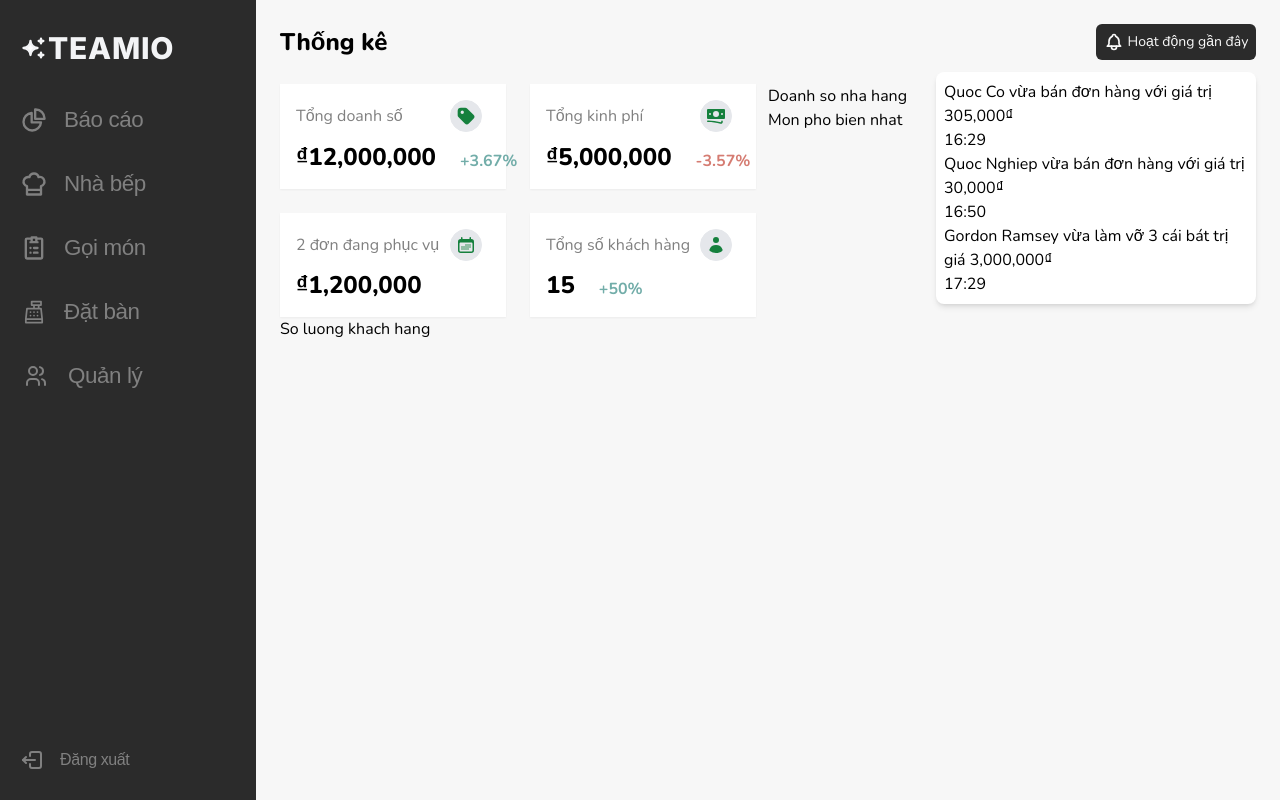
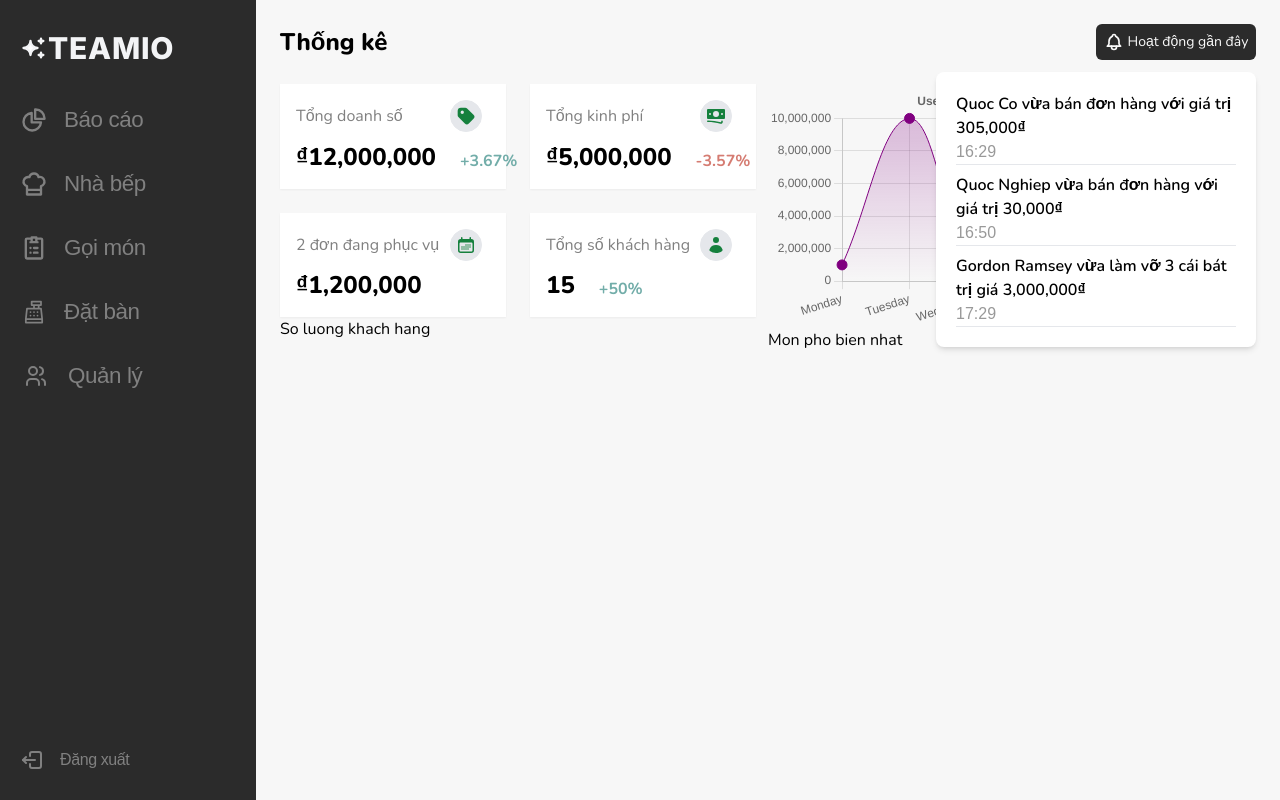
Before and after one commit to kiencoam/restaurant-app, a Next.js app: page /home/dashboard in a window 1280 px wide. Both pictures are taken after a click on the button "Hoạt động gần đây". Built offline with nearby package versions, Linux system fonts and the light colour scheme; a web font is replaced by a local one.

Commit message:
moi them chart.js

```diff
--- a/package.json
+++ b/package.json
@@ -9,9 +9,11 @@
     "lint": "next lint"
   },
   "dependencies": {
+    "chart.js": "^4.4.5",
     "next": "14.2.15",
     "next-auth": "^5.0.0-beta.22",
     "react": "^18",
+    "react-chartjs-2": "^5.2.0",
     "react-dom": "^18"
   },
   "devDependencies": {
--- a/src/app/home/dashboard/page.jsx
+++ b/src/app/home/dashboard/page.jsx
@@ -1,13 +1,66 @@
 "use client";
 
-import { Activities } from "@/components/Activities";
 import { BusinessChart } from "@/components/BusinessChart";
 import { CustomerChart } from "@/components/CustomerChart";
 import { PopularDish } from "@/components/PopularDish";
-import { useState } from "react";
+import { useState, useRef, useEffect } from "react";
+import Chart from "chart.js/auto";
+import {
+  Chart as ChartJS,
+  LineElement,
+  CategoryScale,
+  LinearScale,
+  PointElement,
+  Title,
+  Tooltip,
+  Legend,
+} from "chart.js";
+
+ChartJS.register(
+  LineElement,
+  CategoryScale,
+  LinearScale,
+  PointElement,
+  Title,
+  Tooltip,
+  Legend
+);
+
+const activities = [
+  {
+    id: 1,
+    event: "Quoc Co vừa bán đơn hàng với giá trị 305,000₫",
+    time: "16:29",
+  },
+  {
+    id: 2,
+    event: "Quoc Nghiep vừa bán đơn hàng với giá trị 30,000₫",
+    time: "16:50",
+  },
+  {
+    id: 3,
+    event: "Gordon Ramsey vừa làm vỡ 3 cái bát trị giá 3,000,000₫",
+    time: "17:29",
+  },
+];
 
 const DashboardPage = () => {
   const [toggle, setToggle] = useState(false);
+
+  const activitiesRef = useRef(null);
+
+  useEffect(() => {
+    const handleClickOutside = (event) => {
+      if (
+        activitiesRef.current &&
+        !activitiesRef.current.contains(event.target)
+      ) {
+        setToggle(false);
+      }
+    };
+    document.addEventListener("mousedown", handleClickOutside);
+    return () => document.removeEventListener("mousedown", handleClickOutside);
+  }, []);
 
   return (
     <section className="h-screen w-full bg-[#f7f7f7] p-6">
@@ -40,7 +93,22 @@ const DashboardPage = () => {
             </svg>
             <div className="text-sm">Hoạt động gần đây</div>
           </button>
-          {toggle && <Activities />}
+
+          {toggle && (
+            <div
+              ref={activitiesRef}
+              className="absolute rounded-lg shadow-md p-3 w-80 min-h-[200px] max-h-[400px] overflow-auto top-12 -left-40 bg-white"
+            >
+              {activities.map((activity) => (
+                <div key={activity.id} className="border-b m-2">
+                  <div className="font-semibold">{activity.event}</div>
+                  <div className="text-[#999999] text-md font-flux">
+                    {activity.time}
+                  </div>
+                </div>
+              ))}
+            </div>
+          )}
         </div>
       </div>
 
@@ -102,9 +170,9 @@ const DashboardPage = () => {
                   >
                     <path d="M5.25 12a.75.75 0 0 1 .75-.75h.01a.75.75 0 0 1 .75.75v.01a.75.75 0 0 1-.75.75H6a.75.75 0 0 1-.75-.75V12ZM6 13.25a.75.75 0 0 0-.75.75v.01c0 .414.336.75.75.75h.01a.75.75 0 0 0 .75-.75V14a.75.75 0 0 0-.75-.75H6ZM7.25 12a.75.75 0 0 1 .75-.75h.01a.75.75 0 0 1 .75.75v.01a.75.75 0 0 1-.75.75H8a.75.75 0 0 1-.75-.75V12ZM8 13.25a.75.75 0 0 0-.75.75v.01c0 .414.336.75.75.75h.01a.75.75 0 0 0 .75-.75V14a.75.75 0 0 0-.75-.75H8ZM9.25 10a.75.75 0 0 1 .75-.75h.01a.75.75 0 0 1 .75.75v.01a.75.75 0 0 1-.75.75H10a.75.75 0 0 1-.75-.75V10ZM10 11.25a.75.75 0 0 0-.75.75v.01c0 .414.336.75.75.75h.01a.75.75 0 0 0 .75-.75V12a.75.75 0 0 0-.75-.75H10ZM9.25 14a.75.75 0 0 1 .75-.75h.01a.75.75 0 0 1 .75.75v.01a.75.75 0 0 1-.75.75H10a.75.75 0 0 1-.75-.75V14ZM12 9.25a.75.75 0 0 0-.75.75v.01c0 .414.336.75.75.75h.01a.75.75 0 0 0 .75-.75V10a.75.75 0 0 0-.75-.75H12ZM11.25 12a.75.75 0 0 1 .75-.75h.01a.75.75 0 0 1 .75.75v.01a.75.75 0 0 1-.75.75H12a.75.75 0 0 1-.75-.75V12ZM12 13.25a.75.75 0 0 0-.75.75v.01c0 .414.336.75.75.75h.01a.75.75 0 0 0 .75-.75V14a.75.75 0 0 0-.75-.75H12ZM13.25 10a.75.75 0 0 1 .75-.75h.01a.75.75 0 0 1 .75.75v.01a.75.75 0 0 1-.75.75H14a.75.75 0 0 1-.75-.75V10ZM14 11.25a.75.75 0 0 0-.75.75v.01c0 .414.336.75.75.75h.01a.75.75 0 0 0 .75-.75V12a.75.75 0 0 0-.75-.75H14Z" />
                     <path
-                      fill-rule="evenodd"
+                      fillRule="evenodd"
                       d="M5.75 2a.75.75 0 0 1 .75.75V4h7V2.75a.75.75 0 0 1 1.5 0V4h.25A2.75 2.75 0 0 1 18 6.75v8.5A2.75 2.75 0 0 1 15.25 18H4.75A2.75 2.75 0 0 1 2 15.25v-8.5A2.75 2.75 0 0 1 4.75 4H5V2.75A.75.75 0 0 1 5.75 2Zm-1 5.5c-.69 0-1.25.56-1.25 1.25v6.5c0 .69.56 1.25 1.25 1.25h10.5c.69 0 1.25-.56 1.25-1.25v-6.5c0-.69-.56-1.25-1.25-1.25H4.75Z"
-                      clip-rule="evenodd"
+                      clipRule="evenodd"
                     />
                   </svg>
                 </div>
--- a/src/components/Activities.js
+++ b/src/components/Activities.js
@@ -1,3 +1,5 @@
+import { useRef } from "react";
+
 const activities = [
   {
     id: 1,
@@ -17,12 +19,19 @@ const activities = [
 ];
 
 export function Activities() {
+  const activitiesRef = useRef(null);
+
   return (
-    <div className="absolute rounded-lg shadow-md w-80 min-h-[200px] max-h-[400px] overflow-auto top-12 -left-40 bg-white p-2">
+    <div
+      ref={activitiesRef}
+      className="absolute rounded-lg shadow-md p-3 w-80 min-h-[200px] max-h-[400px] overflow-auto top-12 -left-40 bg-white"
+    >
       {activities.map((activity) => (
-        <div>
-          <div>{activity.event}</div>
-          <div>{activity.time}</div>
+        <div key={activity.id} className="border-b m-2">
+          <div className="font-semibold">{activity.event}</div>
+          <div className="text-[#999999] text-md font-flux">
+            {activity.time}
+          </div>
         </div>
       ))}
     </div>
--- a/src/components/BusinessChart.js
+++ b/src/components/BusinessChart.js
@@ -1,3 +1,63 @@
+import { Line } from "react-chartjs-2";
+
+const revenue = [
+  { name: "Monday", gain: 1000000 },
+  { name: "Tuesday", gain: 10000000 },
+  { name: "Wednesday", gain: 1500000 },
+  { name: "Thursday", gain: 3000000 },
+  { name: "Friday", gain: 6000000 },
+  { name: "Sarturday", gain: 700000 },
+  { name: "Sunday", gain: 2100000 },
+];
+
 export function BusinessChart() {
-  return <section>Doanh so nha hang</section>;
+  return (
+    <div>
+      <Line
+        data={{
+          labels: revenue.map((data) => data.name),
+          datasets: [
+            {
+              label: "Average Check Size (USD)",
+              data: revenue.map((data) => data.gain),
+              borderColor: "rgba(128, 0, 128, 1)", // Purple line color
+              pointBackgroundColor: "rgba(128, 0, 128, 1)", // Points color
+              borderWidth: 1,
+              fill: true, // Enable the fill under the line
+              tension: 0.4, // Smoother line
+              backgroundColor: (context) => {
+                const chart = context.chart;
+                const { ctx, chartArea } = chart;
+                if (!chartArea) {
+                  return null;
+                }
+                const gradient = ctx.createLinearGradient(
+                  0,
+                  0,
+                  0,
+                  chartArea.bottom
+                );
+                gradient.addColorStop(0, "rgba(128, 0, 128, 0.3)"); // Top gradient color
+                gradient.addColorStop(1, "rgba(128, 0, 128, 0)"); // Bottom gradient (transparent)
+                return gradient;
+              },
+              pointRadius: 5,
+              pointHoverRadius: 8,
+            },
+          ],
+        }}
+        options={{
+          plugins: {
+            title: {
+              display: true,
+              text: "Users Gained between 2016-2020",
+            },
+            legend: {
+              display: false,
+            },
+          },
+        }}
+      />
+    </div>
+  );
 }
```
Also changed, not shown: 1 other file (tests, documents, lock files or other folders).
